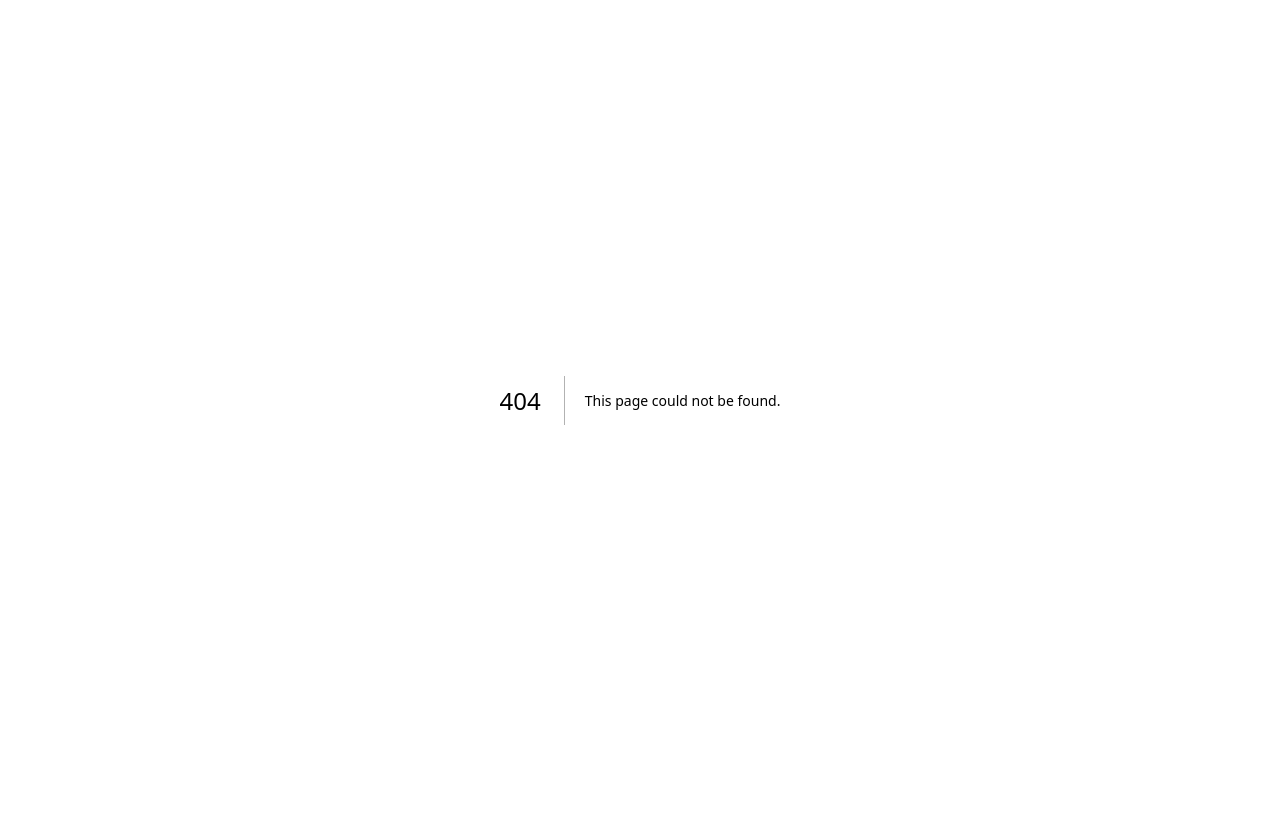
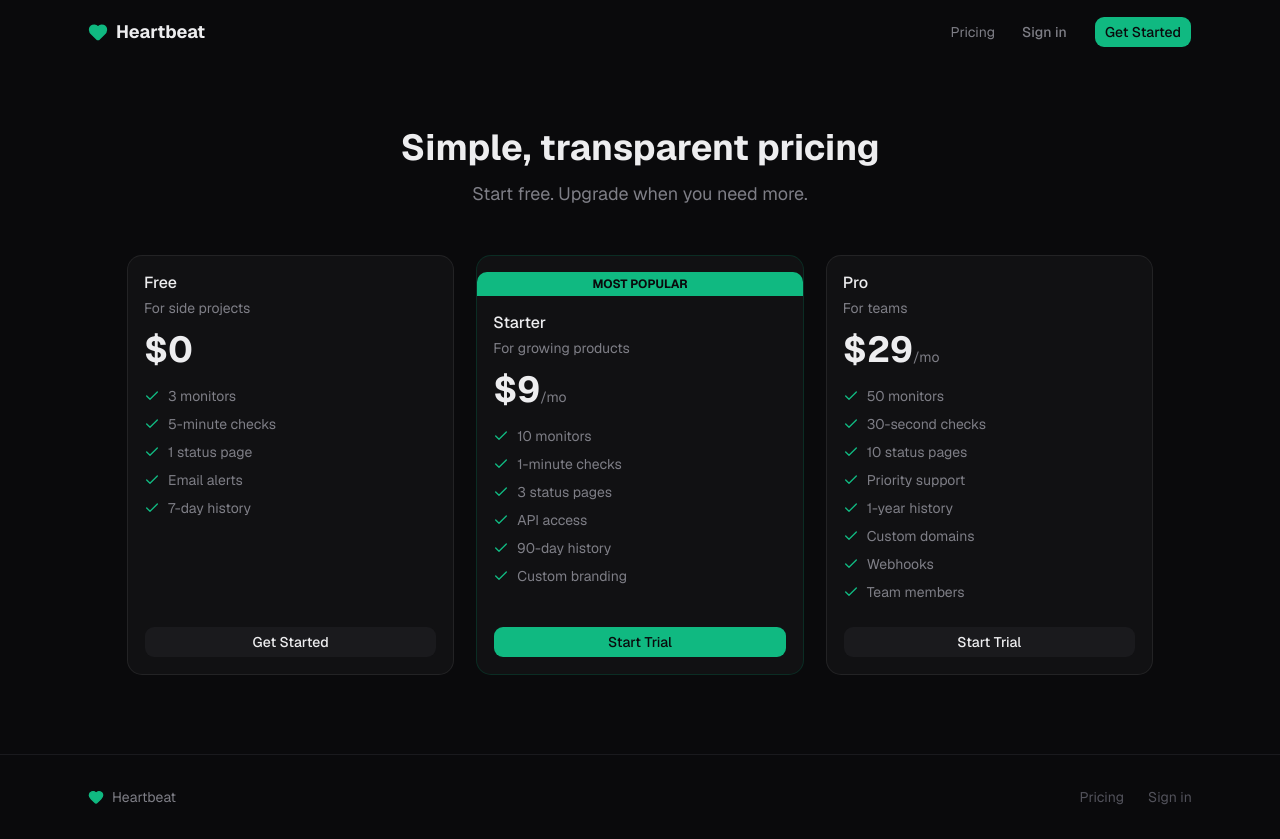
Before and after one commit to Mars375/heartbeat, a Next.js app: page /pricing in a window 1280 px wide. Before the commit this address had no page. Before the commit the page ends 800 px from the top, so only its background shows below. Built offline with nearby package versions, Linux system fonts and the light colour scheme.

Commit message:
feat: pricing page with 3-tier cards

```diff
--- /dev/null
+++ b/src/app/(marketing)/pricing/page.tsx
@@ -0,0 +1,13 @@
+import { PricingCards } from "@/components/marketing/pricing-cards";
+
+export default function PricingPage() {
+  return (
+    <section className="pt-32 pb-20 px-6">
+      <div className="text-center mb-12">
+        <h1 className="text-4xl font-bold text-text-primary">Simple, transparent pricing</h1>
+        <p className="mt-3 text-text-secondary text-lg">Start free. Upgrade when you need more.</p>
+      </div>
+      <PricingCards />
+    </section>
+  );
+}
--- /dev/null
+++ b/src/components/marketing/pricing-cards.tsx
@@ -0,0 +1,92 @@
+"use client";
+
+import { motion } from "framer-motion";
+import { Button } from "@/components/ui/button";
+import { Card, CardContent, CardHeader, CardTitle } from "@/components/ui/card";
+import { Check } from "lucide-react";
+import Link from "next/link";
+import { cn } from "@/lib/utils";
+
+const plans = [
+  {
+    name: "Free",
+    price: "$0",
+    description: "For side projects",
+    features: ["3 monitors", "5-minute checks", "1 status page", "Email alerts", "7-day history"],
+    cta: "Get Started",
+    popular: false,
+  },
+  {
+    name: "Starter",
+    price: "$9",
+    period: "/mo",
+    description: "For growing products",
+    features: ["10 monitors", "1-minute checks", "3 status pages", "API access", "90-day history", "Custom branding"],
+    cta: "Start Trial",
+    popular: true,
+  },
+  {
+    name: "Pro",
+    price: "$29",
+    period: "/mo",
+    description: "For teams",
+    features: ["50 monitors", "30-second checks", "10 status pages", "Priority support", "1-year history", "Custom domains", "Webhooks", "Team members"],
+    cta: "Start Trial",
+    popular: false,
+  },
+];
+
+export function PricingCards() {
+  return (
+    <div className="grid grid-cols-1 gap-6 md:grid-cols-3 max-w-5xl mx-auto">
+      {plans.map((plan, i) => (
+        <motion.div
+          key={plan.name}
+          initial={{ opacity: 0, y: 20 }}
+          whileInView={{ opacity: 1, y: 0 }}
+          viewport={{ once: true }}
+          transition={{ delay: i * 0.1 }}
+        >
+          <Card className={cn(
+            "border-border-default bg-bg-surface-1 h-full flex flex-col",
+            plan.popular && "border-accent-primary/50 ring-1 ring-accent-primary/20"
+          )}>
+            {plan.popular && (
+              <div className="bg-accent-primary text-bg-primary text-center text-xs font-bold py-1 rounded-t-lg">
+                MOST POPULAR
+              </div>
+            )}
+            <CardHeader>
+              <CardTitle className="text-text-primary">{plan.name}</CardTitle>
+              <p className="text-text-secondary text-sm">{plan.description}</p>
+              <div className="pt-2">
+                <span className="text-4xl font-bold text-text-primary">{plan.price}</span>
+                {plan.period && <span className="text-text-secondary">{plan.period}</span>}
+              </div>
+            </CardHeader>
+            <CardContent className="flex-1 flex flex-col justify-between">
+              <ul className="space-y-2 mb-6">
+                {plan.features.map((feature) => (
+                  <li key={feature} className="flex items-center gap-2 text-sm text-text-secondary">
+                    <Check className="h-4 w-4 text-accent-primary shrink-0" />
+                    {feature}
+                  </li>
+                ))}
+              </ul>
+              <Link href="/sign-up">
+                <Button className={cn(
+                  "w-full",
+                  plan.popular
+                    ? "bg-accent-primary hover:bg-accent-primary-hover text-bg-primary"
+                    : "bg-bg-surface-2 text-text-primary hover:bg-border-default"
+                )}>
+                  {plan.cta}
+                </Button>
+              </Link>
+            </CardContent>
+          </Card>
+        </motion.div>
+      ))}
+    </div>
+  );
+}
```
